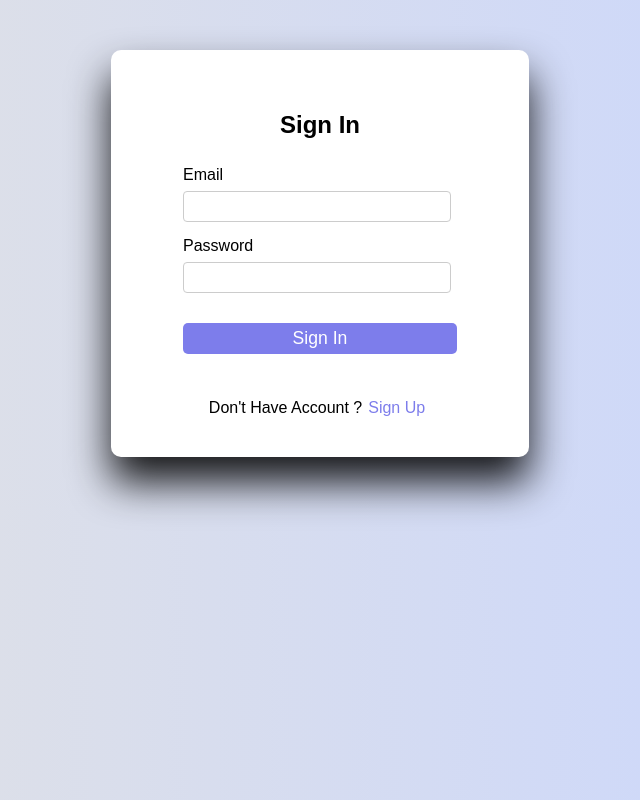
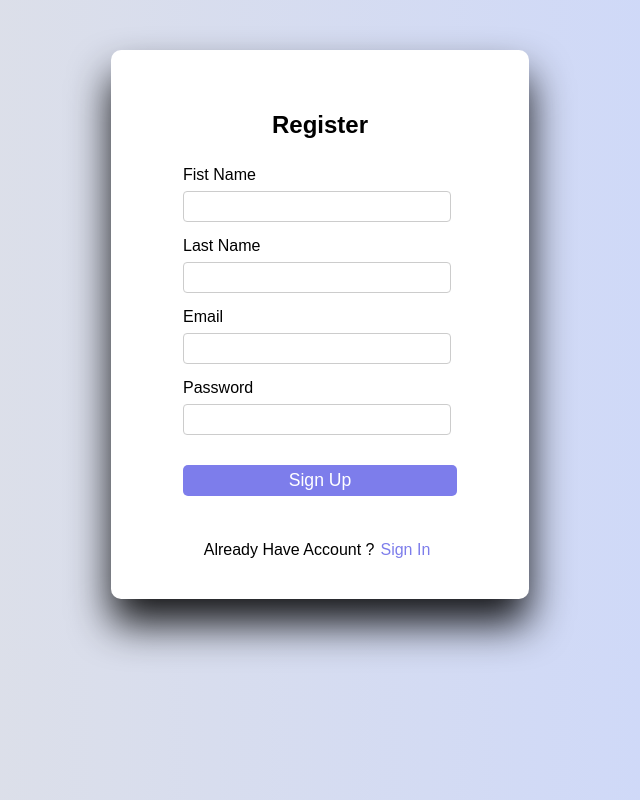
Before and after one commit to yourdudeken/website3, a plain HTML site: page index.html in a window 1280 px wide. Shown: the whole page, without its empty margins (320-960 px from the left). Drawn offline with Linux system fonts and the light colour scheme.

Commit message:
git update

```diff
--- a/index.html
+++ b/index.html
@@ -8,7 +8,7 @@
 </head>
 <body>
 
-    <div class="signUp-container" id="signUp" style="display: none;">
+    <div class="signUp-container" id="signUp" style="display: block;">
 
         <h1 class="form-title">Register</h1>
 
@@ -31,7 +31,7 @@
         </div>
     </div>
 
-    <div class="signIn-container" id="signIn" style="display: block;">
+    <div class="signIn-container" id="signIn" style="display: none;">
 
         <h1 class="form-title">Sign In</h1>
 
```
